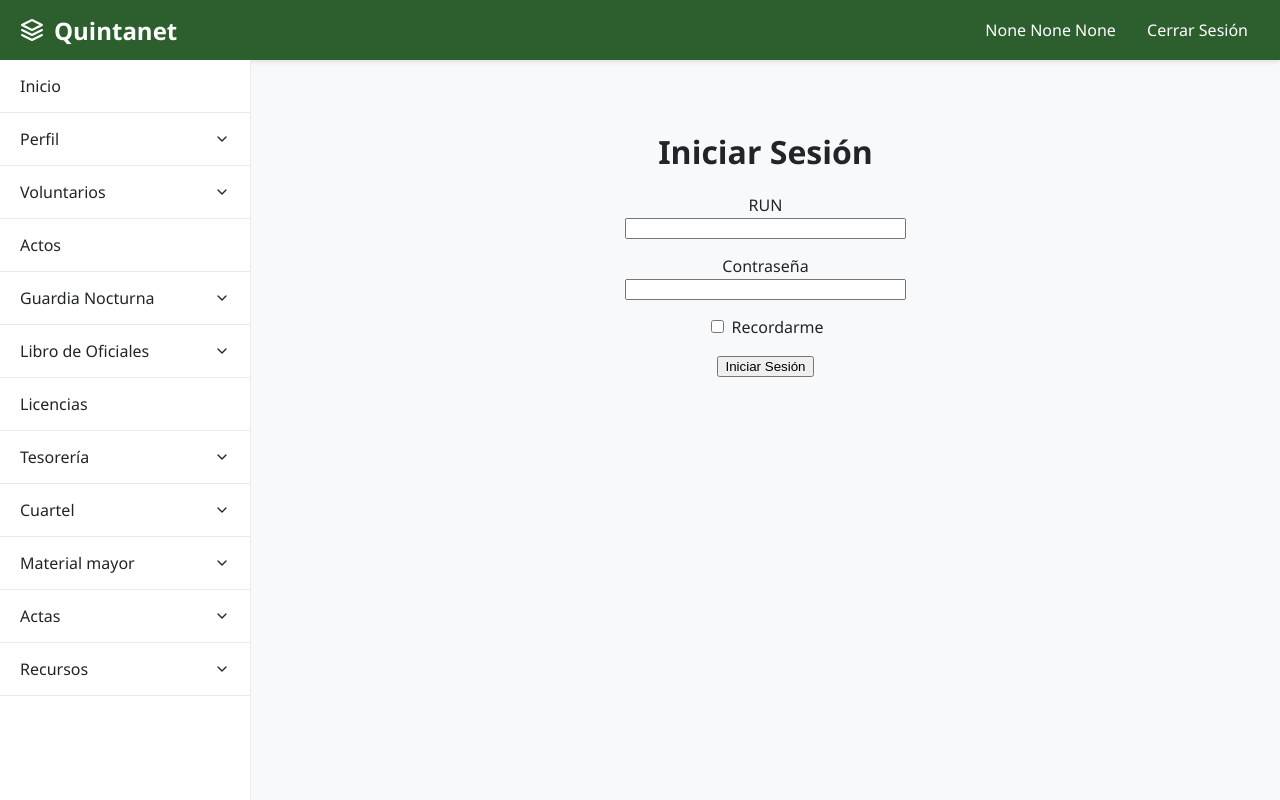
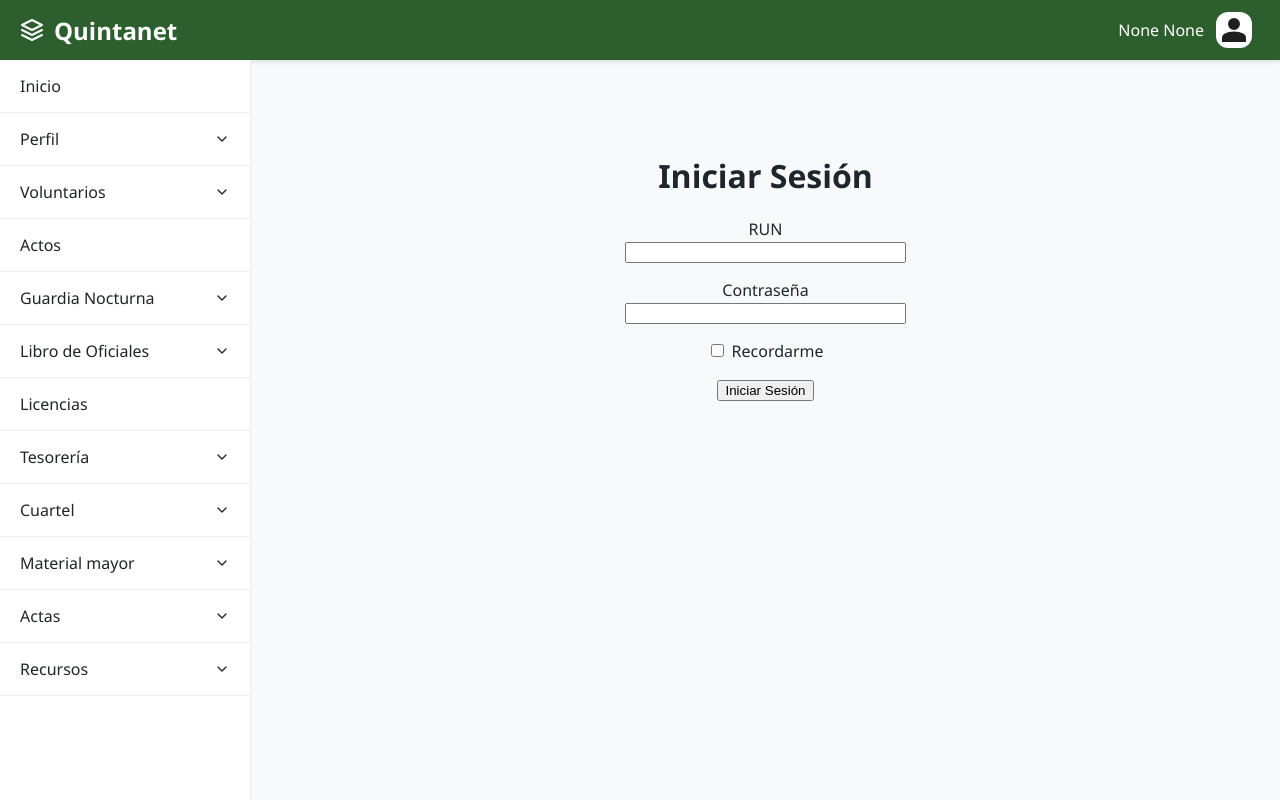
Before and after one commit to josemfb/artilleria, a Flask app: template app/templates/login.html in a window 1280 px wide. Run offline with Flask 3, Linux system fonts and the light colour scheme; the template is opened without the code that fills it: values that come from a table or form of the project are taken from there, others are empty; the visitor is signed in with stand-in values (Sample User, id 1).

Commit message:
Updated login form

```diff
--- a/app/__init__.py
+++ b/app/__init__.py
@@ -18,6 +18,7 @@
 db = SQLAlchemy(model_class=Base)
 login = LoginManager()
 login.login_view = "auth.login"
+login.login_message = ""
 
 
 def create_app(config_class=Config):
--- a/app/models/users.py
+++ b/app/models/users.py
@@ -1,7 +1,10 @@
+import os
+from flask import current_app
 from flask_login import UserMixin
 from werkzeug.security import check_password_hash, generate_password_hash
 
 from app import db
+from app.utils import validate_and_format_run
 
 
 class Usuario(UserMixin, db.Model):
@@ -27,6 +30,22 @@
         foreign_keys="HojaServicio.user_id",
     )
 
+    @property
+    def picture(self):
+        default_img = "profile_photos/default.svg"
+        if not self.run:
+            return default_img
+
+        try:
+            run_formatted = validate_and_format_run(self.run)
+            filename = f"{run_formatted}.jpg"
+            file_path = os.path.join(current_app.static_folder, "profile_photos", filename)
+            if os.path.exists(file_path):
+                return f"profile_photos/{filename}"
+        except Exception:
+            pass
+        return default_img
+
     def set_password(self, password):
         self.pass_hash = generate_password_hash(password)
 
--- a/app/static/scripts.js
+++ b/app/static/scripts.js
@@ -10,4 +10,21 @@
             }
         });
     });
+
+    // User Menu Toggle
+    const userMenuBtn = document.querySelector('.user-menu-toggle');
+    const userDropdown = document.querySelector('.user-dropdown');
+
+    if (userMenuBtn && userDropdown) {
+        userMenuBtn.addEventListener('click', (e) => {
+            e.stopPropagation();
+            userDropdown.classList.toggle('show');
+        });
+
+        document.addEventListener('click', (e) => {
+            if (!userMenuBtn.contains(e.target)) {
+                userDropdown.classList.remove('show');
+            }
+        });
+    }
 });
--- a/app/static/style.css
+++ b/app/static/style.css
@@ -143,3 +143,80 @@
     margin: 40px auto;
     text-align: center;
 }
+
+/* User Menu in Navbar */
+.user-menu-container {
+    position: relative;
+    display: inline-block;
+}
+
+.user-menu-toggle {
+    background: transparent;
+    border: none;
+    color: var(--white);
+    font-size: 1rem;
+    font-weight: 500;
+    cursor: pointer;
+    display: flex;
+    align-items: center;
+    gap: 12px;
+    padding: 4px 8px;
+    border-radius: 8px;
+    transition: background-color 0.2s;
+    font-family: inherit;
+}
+
+.user-menu-toggle:hover {
+    background-color: rgba(255, 255, 255, 0.1);
+}
+
+.user-avatar {
+    width: 36px;
+    height: 36px;
+    border-radius: 12px; /* Squircle-ish shape */
+    object-fit: cover;
+    background-color: var(--white);
+    color: var(--primary-green);
+    display: flex;
+    align-items: center;
+    justify-content: center;
+    font-weight: bold;
+    text-transform: uppercase;
+}
+
+.user-dropdown {
+    display: none;
+    position: absolute;
+    top: 100%;
+    right: 0;
+    margin-top: 8px;
+    background-color: var(--white);
+    border-radius: 8px;
+    box-shadow: 0 4px 12px rgba(0,0,0,0.15);
+    min-width: 160px;
+    overflow: hidden;
+    z-index: 1000;
+}
+
+.user-dropdown.show {
+    display: block;
+}
+
+/* Override .navbar-right a styles for the dropdown links */
+.navbar-right .user-dropdown a {
+    display: block;
+    width: 100%;
+    padding: 10px 16px;
+    color: var(--off-black);
+    text-decoration: none;
+    font-weight: normal;
+    background-color: transparent;
+    border-radius: 0;
+    box-sizing: border-box;
+    text-align: left;
+}
+
+.navbar-right .user-dropdown a:hover {
+    background-color: var(--off-white);
+    color: var(--primary-green);
+}
--- a/app/templates/base.html
+++ b/app/templates/base.html
@@ -16,10 +16,15 @@
         </div>
         <div class="navbar-right">
             {% if current_user.is_authenticated %}
-                <span style="margin-right: 15px;">{{ current_user.nombre }} {{ current_user.apellido1 }} {{ current_user.apellido2 }}</span>
-                <a href="{{ url_for('auth.logout') }}">Cerrar Sesión</a>
-            {% else %}
-                <a href="{{ url_for('auth.login') }}">Iniciar Sesión</a>
+                <div class="user-menu-container">
+                    <button class="user-menu-toggle">
+                        <span>{{ current_user.nombre }} {{ current_user.apellido1 }}</span>
+                        <img src="{{ url_for('static', filename=current_user.picture) }}" class="user-avatar" alt="Perfil">
+                    </button>
+                    <div class="user-dropdown">
+                        <a href="{{ url_for('auth.logout') }}">Cerrar Sesión</a>
+                    </div>
+                </div>
             {% endif %}
         </div>
     </nav>
--- a/app/templates/login.html
+++ b/app/templates/login.html
@@ -1,7 +1,13 @@
 {% extends "base.html" %}
 
 {% block content %}
-<div class="login-container">
+<style>
+    .alert {
+        max-width: 400px;
+        margin: 1rem auto;
+    }
+</style>
+<div class="login-container" style="max-width: 400px; margin: 4rem auto;">
     <h1>Iniciar Sesión</h1>
     <form action="" method="post" novalidate>
         {{ form.hidden_tag() }}
```
Also changed, not shown: app/utils.py (+6 -3 lines), app/static/profile_photos/default.svg (added).
